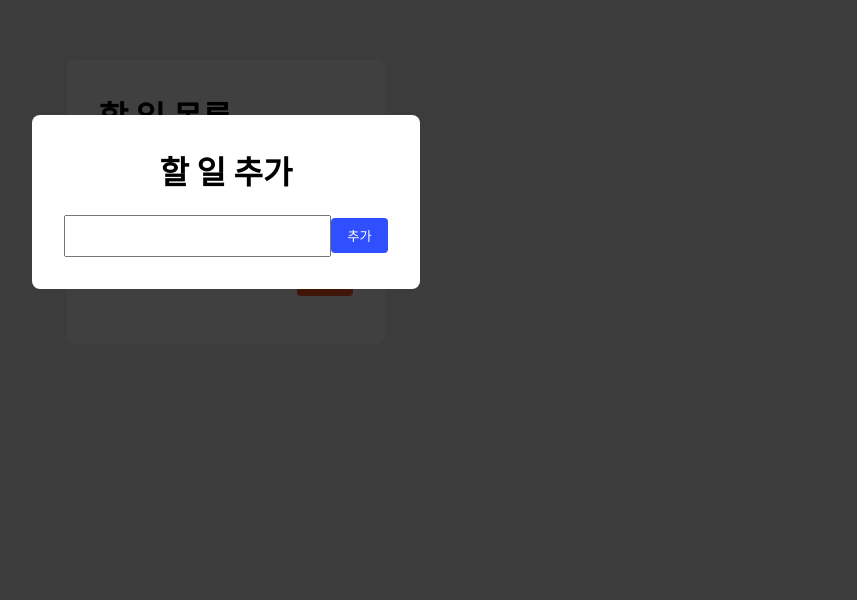
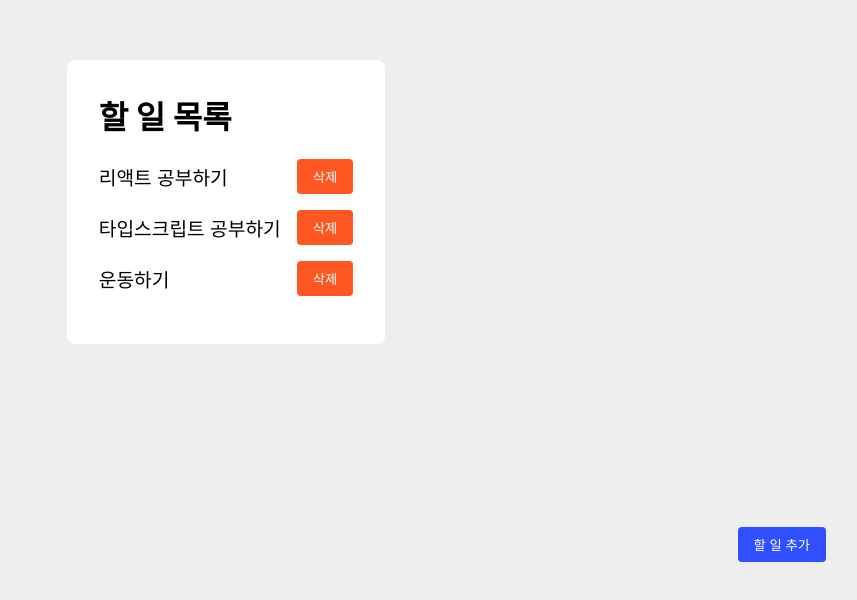
Before and after one commit to Sy2tema/react-typescript-lab, a React (Create React App) app: page / in a window 1280 px wide. Shown: the part 198-798 px from the top of the page, without its empty margins (414-1271 px from the left). Built offline with nearby package versions, Linux system fonts and the light colour scheme.

Commit message:
feat: todo 컴포넌트 토글 기능 추가

```diff
--- a/src/App.tsx
+++ b/src/App.tsx
@@ -2,6 +2,7 @@ import styled from 'styled-components';
 import { useState } from 'react';
 import { DataView } from 'components/DataView';
 import { TodoInput } from 'components/TodoInput';
+import { Button } from 'components/Button';
 
 const Container = styled.div`
   height: 100vh;
@@ -12,8 +13,16 @@ const Container = styled.div`
   background-color: #eeeeee;
 `;
 
+const ShowInputComponent = styled.div`
+  position: absolute;
+  right: 40px;
+  bottom: 40px;
+  z-index: 1;
+`;
+
 function App() {
   const [toDoList, setToDoList] = useState(["리액트 공부하기", "타입스크립트 공부하기", "운동하기"]);
+  const [showTodoInput, setShowTodoInput] = useState(false);
   const [todo, setTodo] = useState("");
 
   const onDelete = (todo: string) => {
@@ -23,6 +32,7 @@ function App() {
   const onAdd = () => {
     if (todo === '') return;
 
+    setShowTodoInput(false);
     setToDoList([...toDoList, todo]);
     setTodo("");
   }
@@ -30,7 +40,14 @@ function App() {
   return (
     <Container>
       <DataView toDoList={toDoList} onDelete={onDelete} />
-      <TodoInput onAdd={onAdd} />
+      {showTodoInput && <TodoInput onAdd={onAdd} />}
+      <ShowInputComponent>
+        <Button
+          label={showTodoInput ? '닫기' : '할 일 추가'}
+          color={showTodoInput ? undefined : '#304FFE'}
+          onClick={() => setShowTodoInput(!showTodoInput)}
+        />
+      </ShowInputComponent>
     </Container>
   );
 }
```
